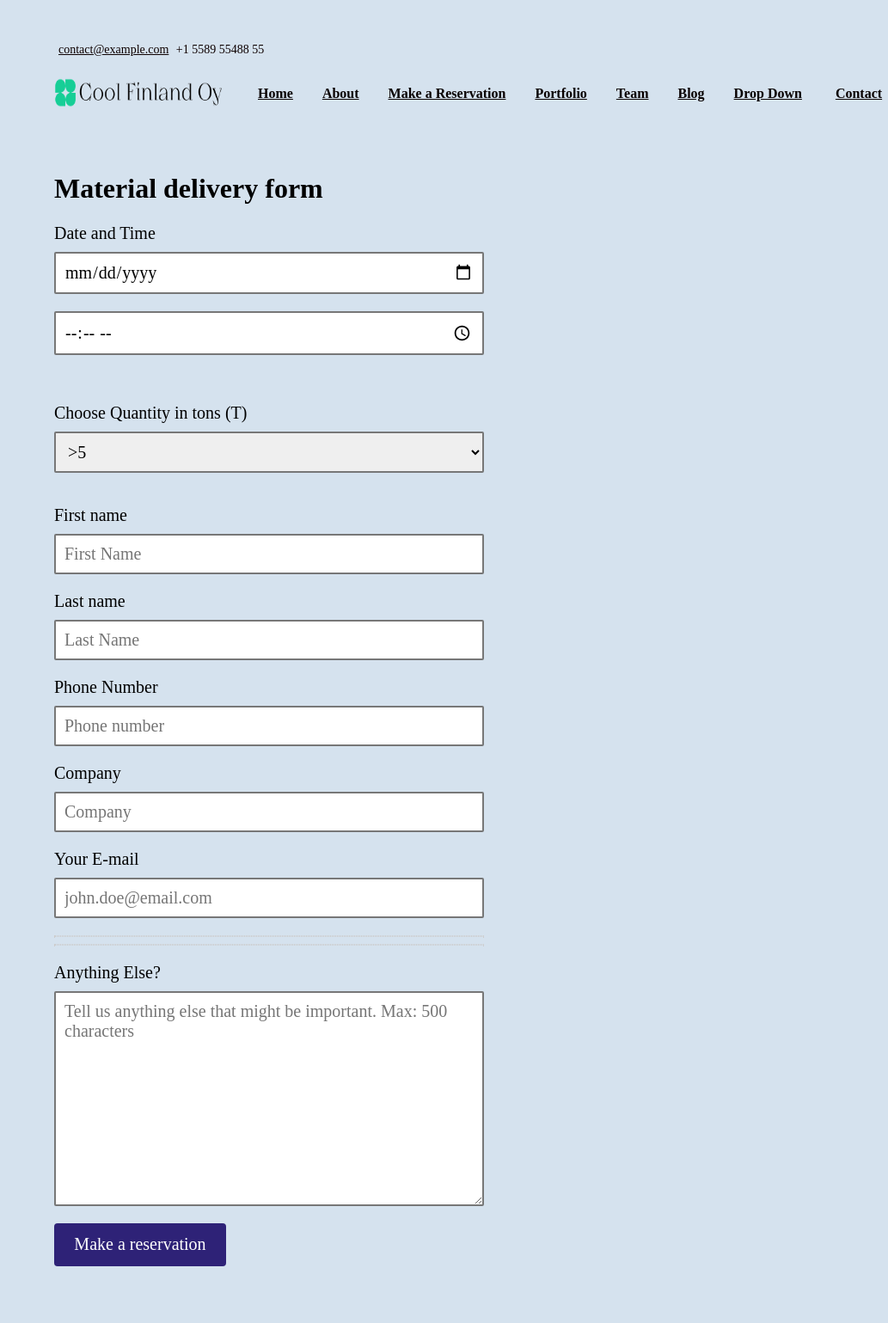
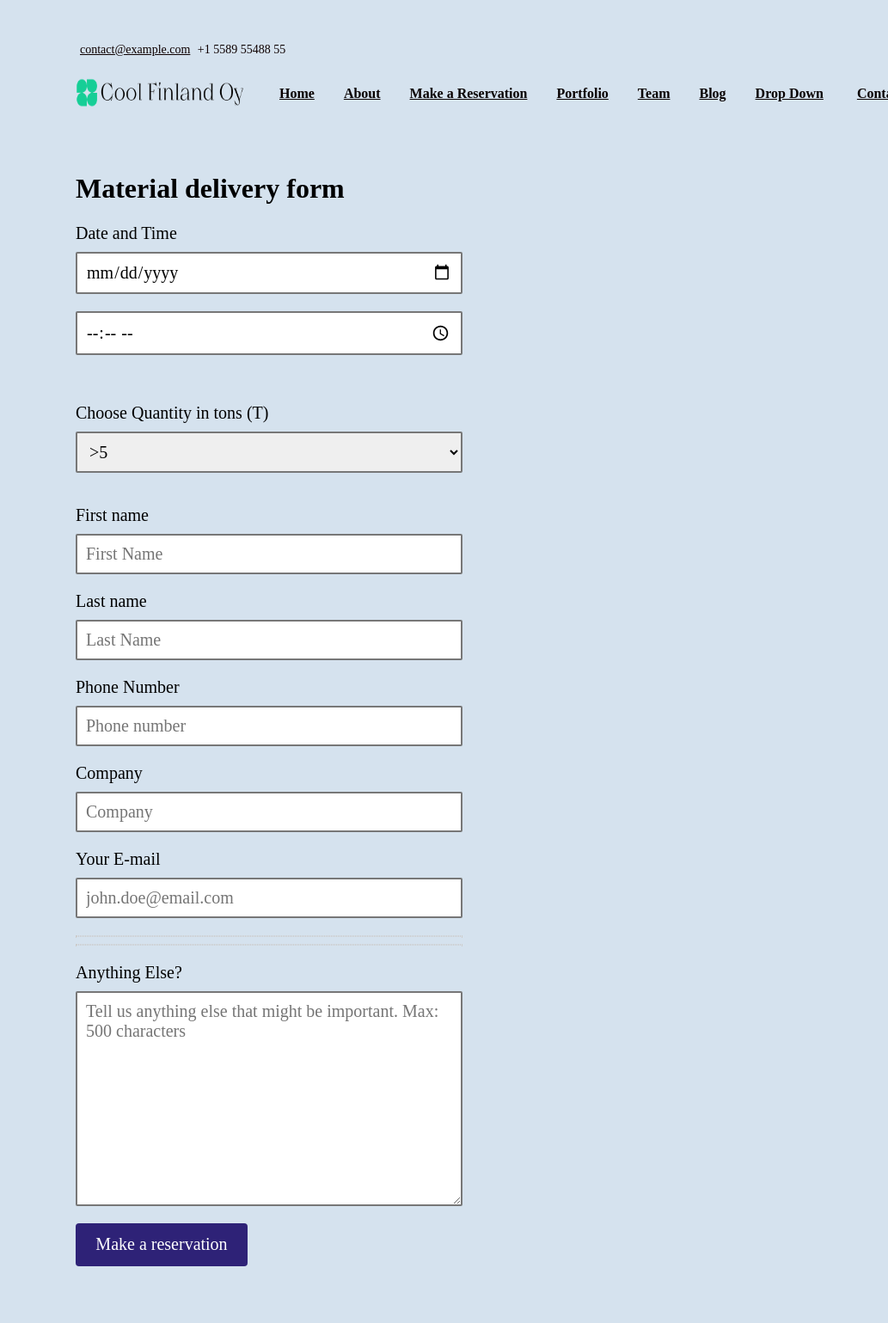
Before and after one commit to Arttu21003/DesignFactoryProject, a PHP site: page /Reservation/reservation.html in a window 1440 px wide; the page is wider, and only the part inside the window is pictured. Shown: that part at 86% size, without its empty margins (407-1440 px from the left). Run offline with PHP 8.4, Linux system fonts and the light colour scheme.

Commit message:
Update reservation.css

```diff
--- a/Reservation/reservation.css
+++ b/Reservation/reservation.css
@@ -246,7 +246,7 @@ section {
 
 
 body {
-    width: 500px;
+    width: 450px;
     margin: 0 auto;
     padding: 50px;
     background-color: #D5E2EE;
```
